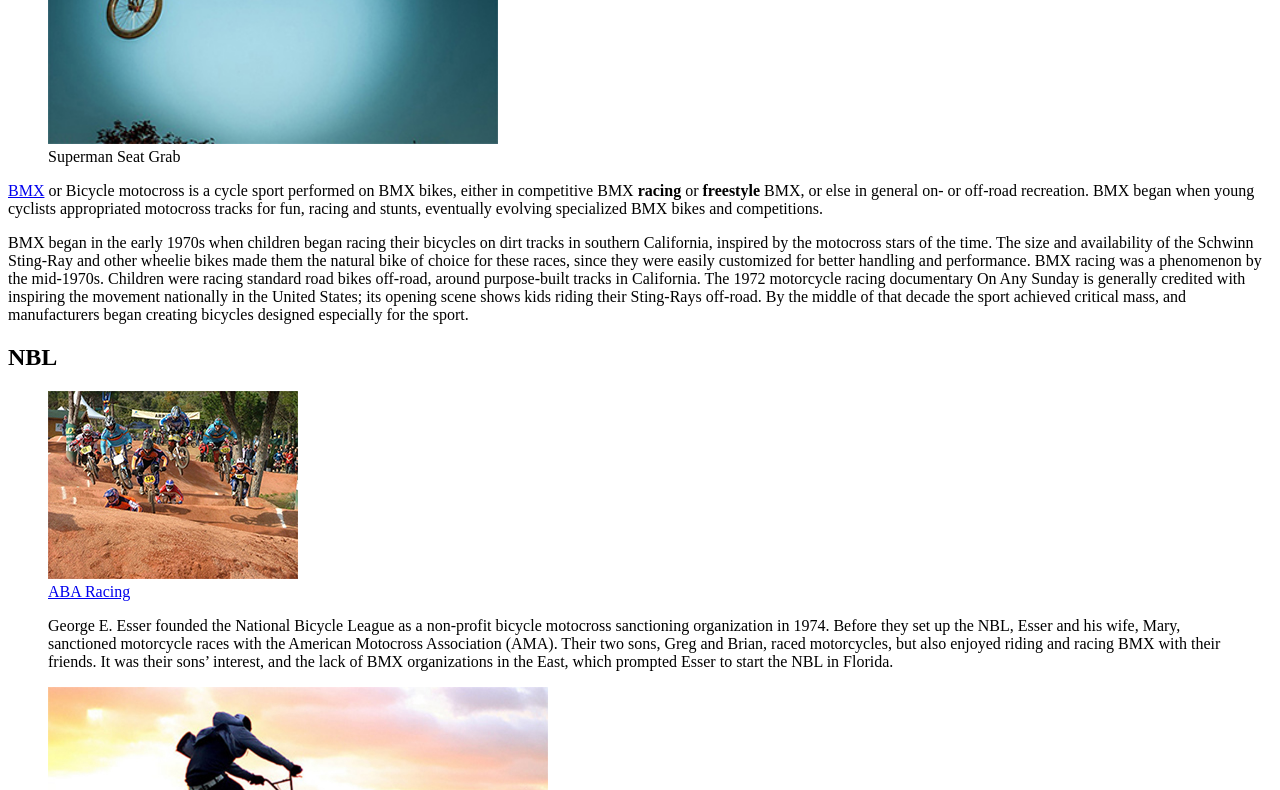
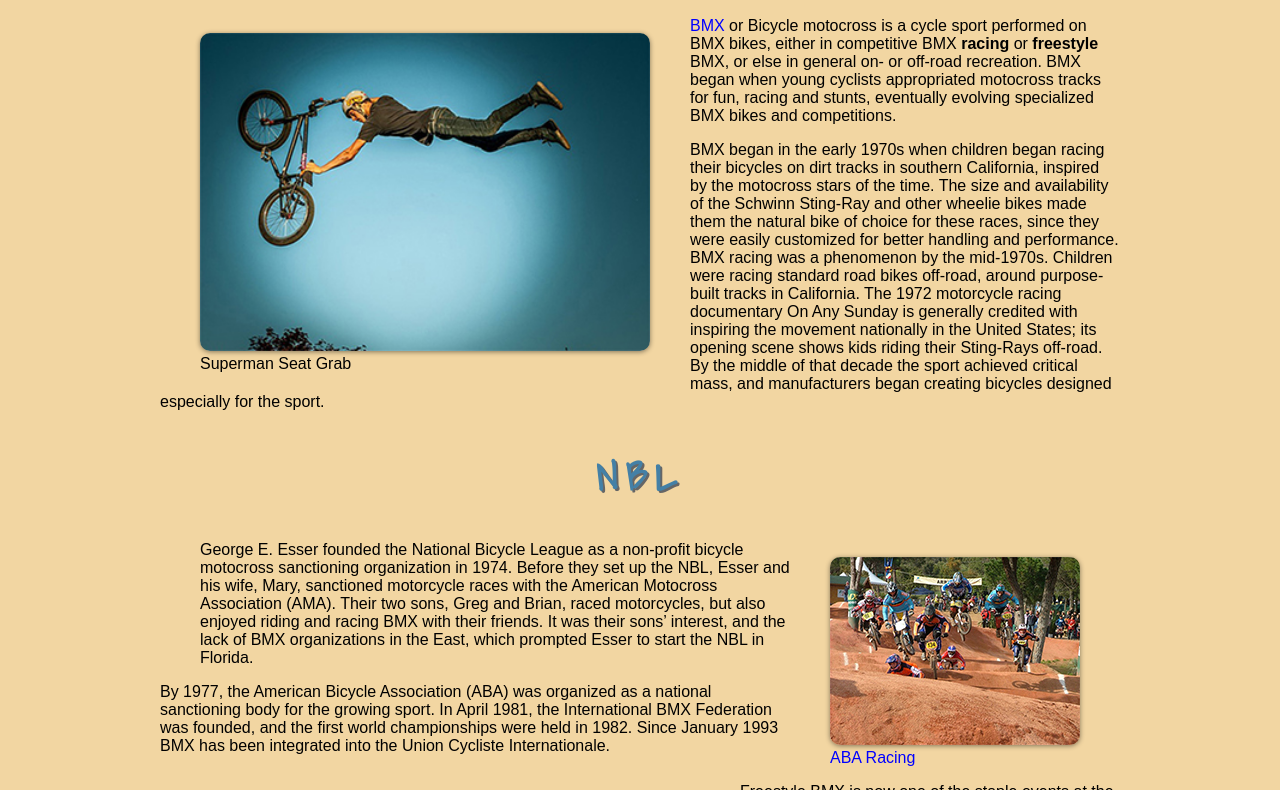
Before and after one commit to AaronStefl/Project2, a plain HTML site: page index.html in a window 1280 px wide. Shown: the part 393-1183 px from the top of the page. Drawn offline with Linux system fonts and the light colour scheme.

Commit message:
fixed link

```diff
--- a/index.html
+++ b/index.html
@@ -3,7 +3,9 @@
    <head>
    <meta charset="utf-8" />
    <title>BMX History</title>
-    	<link rel="stylesheet" href="css/project2.css" />
+
+    	<link rel="stylesheet" href="css/styles.css" />
+
   		<link href='http://fonts.googleapis.com/css?family=Shadows+Into+Light' rel='stylesheet' type='text/css'>
    </head>
  	<body>
```
